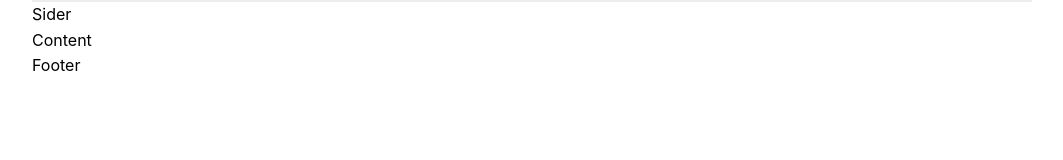
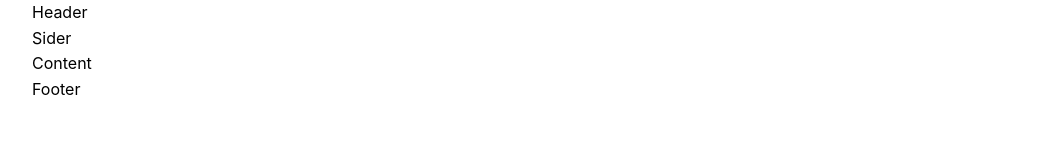
Before and after one commit to mesfint/note-app, a React (Create React App) app: page / in a window 1280 px wide. Shown: the top 160 px of the page, without its empty margins (108-1171 px from the left). Built offline with nearby package versions, Linux system fonts and the light colour scheme.

Commit message:
add header component

```diff
--- a/src/App.js
+++ b/src/App.js
@@ -7,11 +7,13 @@ const { Header, Footer, Sider, Content } = Layout;
 
 function App() {
   return (
-    <Layout className="container-fluid">
-      <Header className="site-page-header" />
-      <Sider>Sider</Sider>
-      <Content>Content</Content>
-      <Footer>Footer</Footer>
+    <Layout className="mainLayout">
+      <div className="container-fluid">
+        <Header>Header</Header>
+        <Sider>Sider</Sider>
+        <Content>Content</Content>
+        <Footer>Footer</Footer>
+      </div>
     </Layout>
   );
 }
--- /dev/null
+++ b/src/componets/header.js
@@ -0,0 +1,5 @@
+import React from 'react';
+
+function AppHeader() {
+return ();
+}
```
